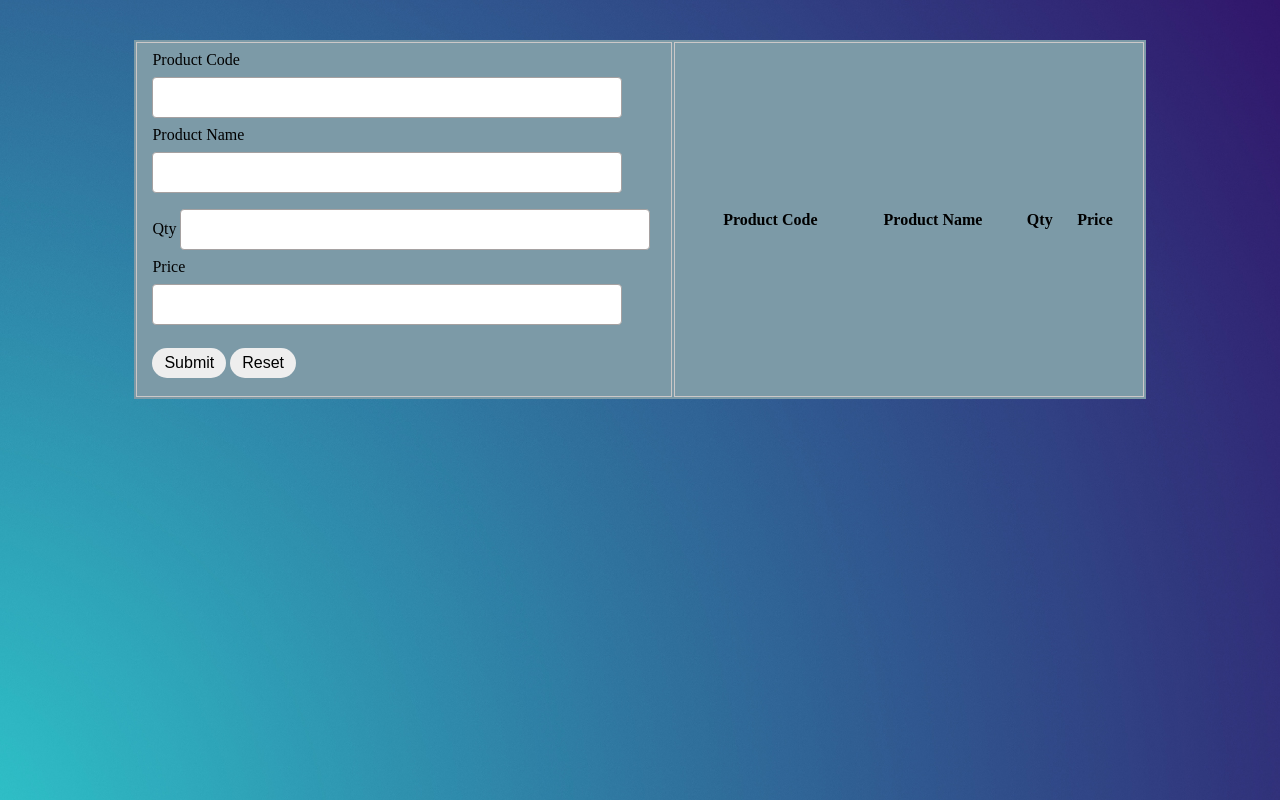
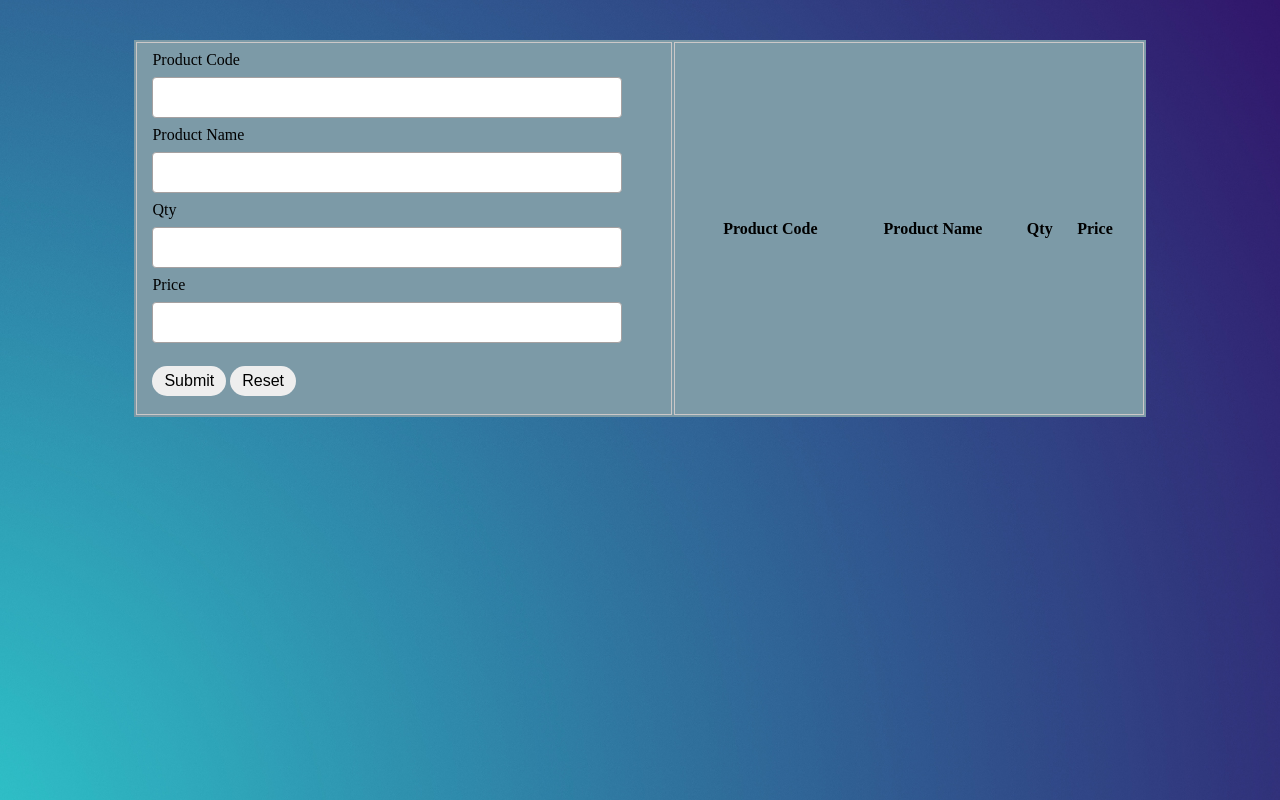
Before and after one commit to jaiswarvishal/CRUD-Operation, a plain HTML site: page index.html in a window 1280 px wide. Drawn offline with Linux system fonts and the light colour scheme.

Commit message:
Update index.html

```diff
--- a/index.html
+++ b/index.html
@@ -18,11 +18,11 @@
                         <input type="text" name="product" id="product">
                     </div>
                     <div>
-                        <label for="qty">Qty</label>
+                        <label for="qty">Qty</label><br>
                         <input type="number" name="qty" id="qty">
                     </div>
                     <div>
-                        <label for="perPrice">Price</label>
+                        <label for="perPrice">Price</label><br>
                         <input type="number" name="perPrice" id="perPrice">
                     </div>
 
```
